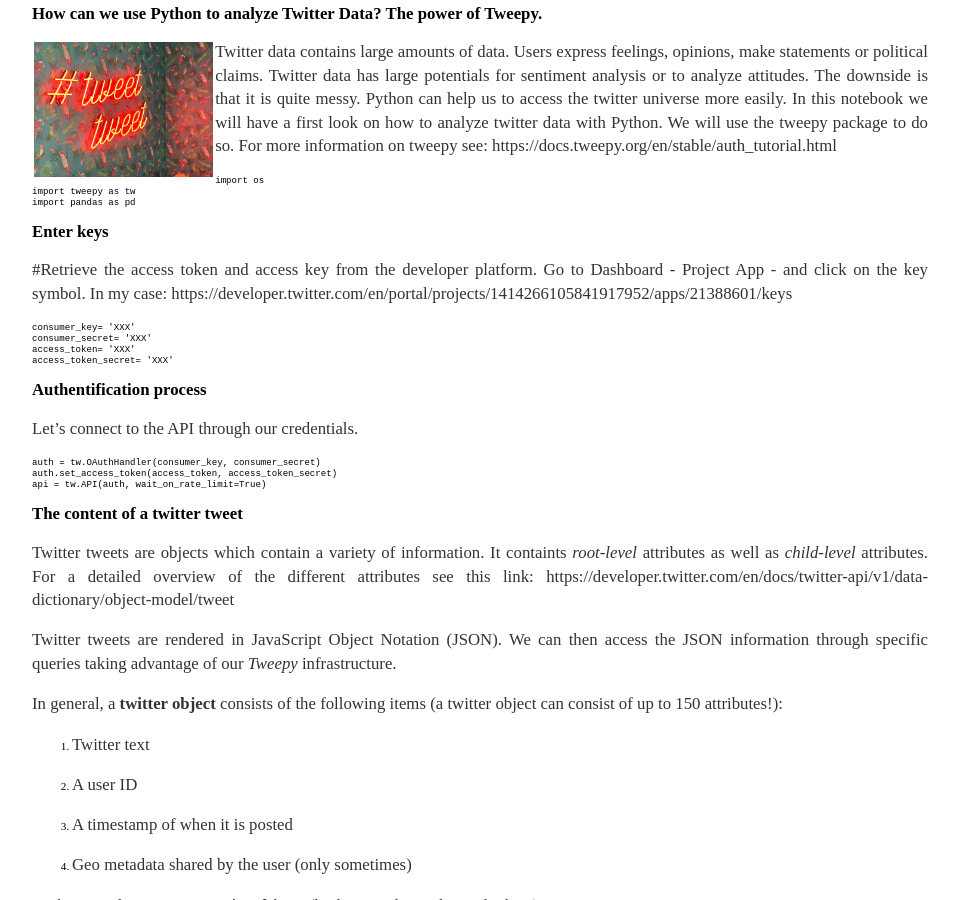
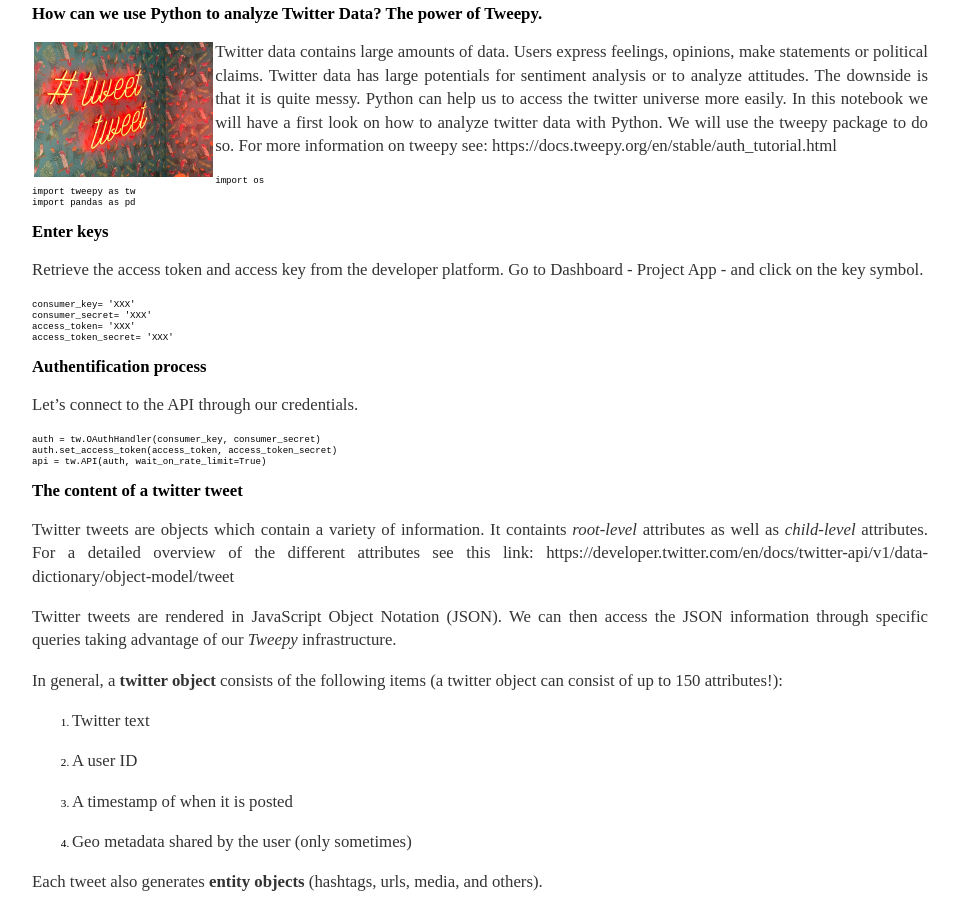
Before and after one commit to BrittaRude/BrittaRude.github.io, a Jekyll site: the page built from inputs_code/_posts/2021-08-01-Using-Tweepy-to-analyze-twitter-data.md, in a window 1280 px wide and 900 px high, scrolled down 355 px. Shown: the whole window, without its empty margins (160-1119 px from the left). Built offline with Jekyll 4.4.1, drawn with Linux system fonts in a browser that asks for light colours.

Commit message:
Update 2021-08-01-Using-Tweepy-to-analyze-twitter-data.md

````diff
--- a/inputs_code/_posts/2021-08-01-Using-Tweepy-to-analyze-twitter-data.md
+++ b/inputs_code/_posts/2021-08-01-Using-Tweepy-to-analyze-twitter-data.md
@@ -13,9 +13,6 @@
 
 Twitter data contains large amounts of data. Users express feelings, opinions, make statements or political claims. Twitter data has large potentials for sentiment analysis or to analyze attitudes. The downside is that it is quite messy. Python can help us to access the twitter universe more easily. In this notebook we will have a first look on how to analyze twitter data with Python. We will use the tweepy package to do so. For more information on tweepy see: https://docs.tweepy.org/en/stable/auth_tutorial.html
 
-
-
-
 ```python
 import os
 import tweepy as tw
@@ -24,9 +21,7 @@
 
 ## Enter keys
 
-#Retrieve the access token and access key from the developer platform. Go to Dashboard - Project App - and click on the key symbol. In my case: https://developer.twitter.com/en/portal/projects/1414266105841917952/apps/21388601/keys
-
-
+Retrieve the access token and access key from the developer platform. Go to Dashboard - Project App - and click on the key symbol.
 
 ```python
 consumer_key= 'XXX'
@@ -38,7 +33,6 @@
 ## Authentification process
 
 Let's connect to the API through our credentials.
-
 
 ```python
 auth = tw.OAuthHandler(consumer_key, consumer_secret)
````
